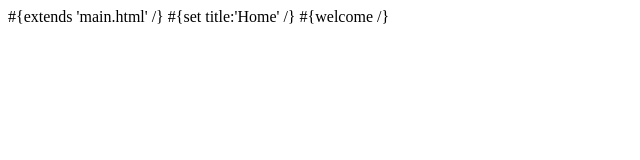
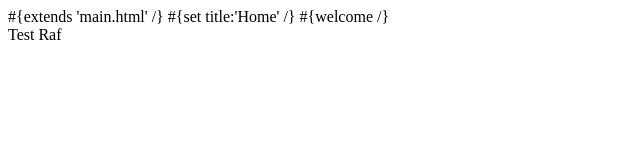
Before and after one commit to raprapbautista10/rbjr-prtf, a plain HTML site: page rbjr-prtf/app/views/Application/index.html in a window 1280 px wide. Shown: the full height of the page, 0-640 px from the left. Drawn offline with Linux system fonts and the light colour scheme.

Commit message:
test commit

```diff
--- a/rbjr-prtf/app/views/Application/index.html
+++ b/rbjr-prtf/app/views/Application/index.html
@@ -2,3 +2,9 @@
 #{set title:'Home' /}
 
 #{welcome /}
+
+<div>
+    <span>
+        Test Raf
+    </span>
+</div>
```
Also changed, not shown: 2 other files.
